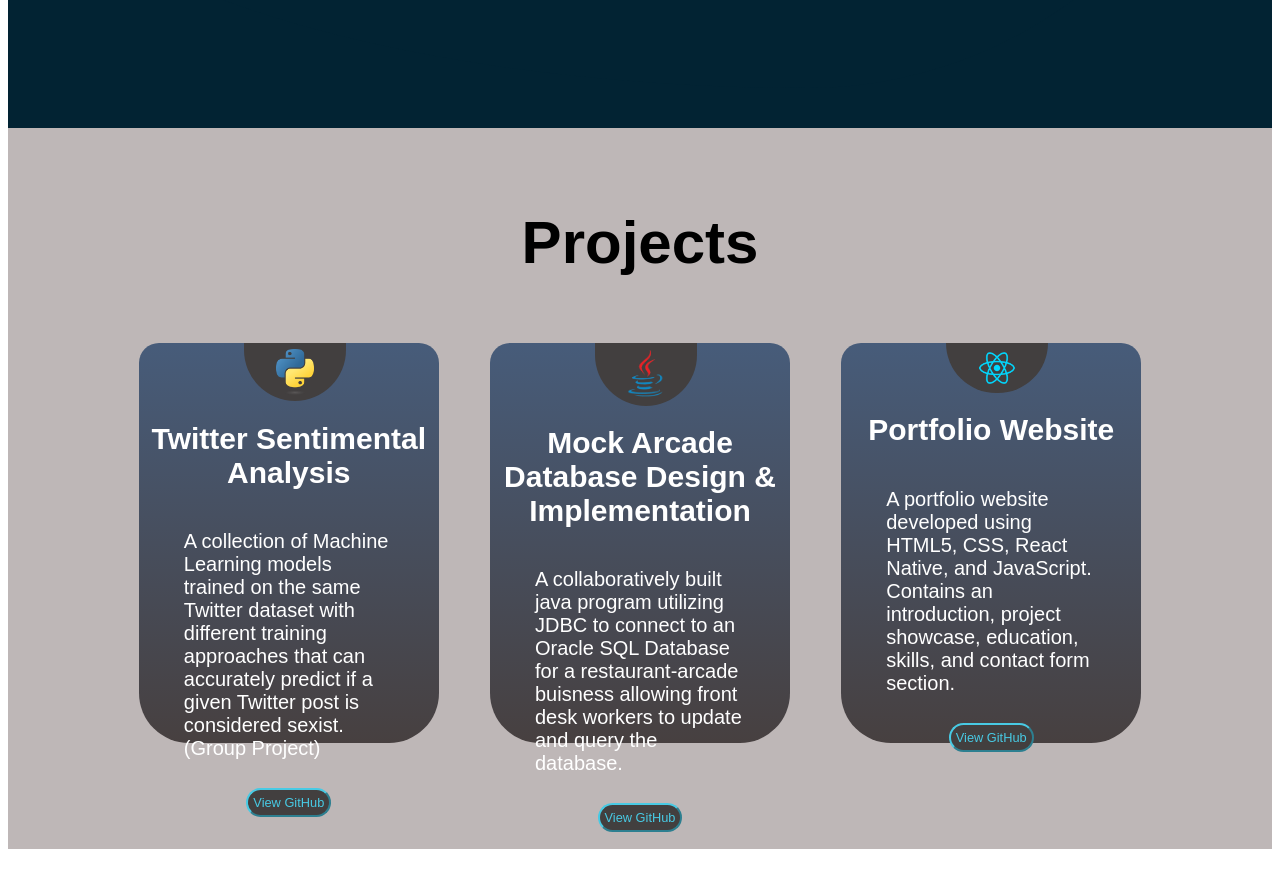
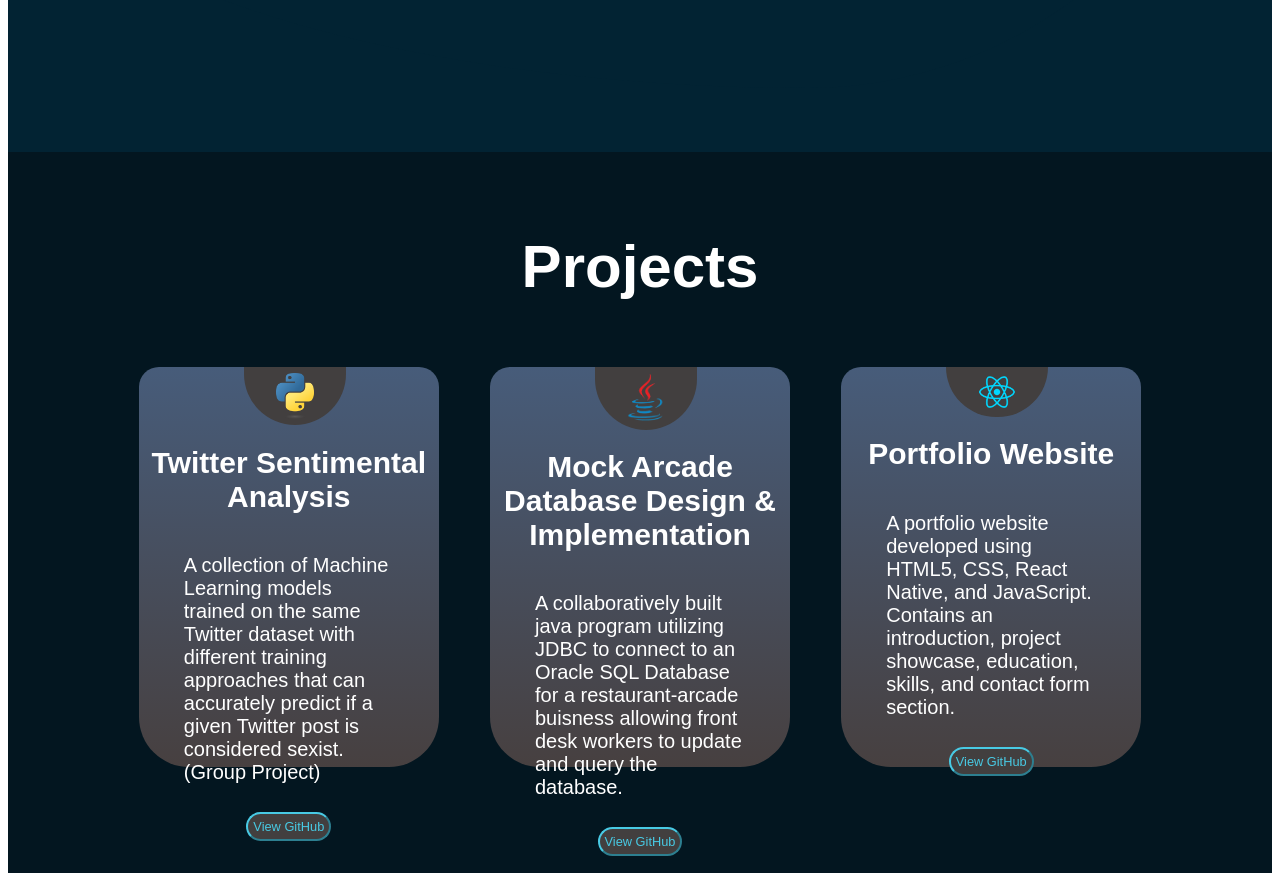
Before and after one commit to Jeziel-BG/PortfolioV2, a React (Create React App) app in the folder portfolio-site/: page / in a window 1280 px wide. Shown: the part 720-1601 px from the top of the page. Before the commit the page ends 1577 px from the top, so only its background shows below. Built offline with nearby package versions, Linux system fonts and the light colour scheme.

Commit message:
Testing Gradient Transitions

```diff
--- a/portfolio-site/src/App.css
+++ b/portfolio-site/src/App.css
@@ -1,3 +1,8 @@
 #Main{
   background-color: #022333;
 }
+
+#Intro-Proj-Gradient{
+  height: 3vh;
+  background-color: linear-gradient(to bottom, #022333, #031620);
+}
--- a/portfolio-site/src/App.js
+++ b/portfolio-site/src/App.js
@@ -10,6 +10,7 @@ function App() {
 
 
       <Introduction />
+      <div id='Intro-Proj-Gradient'></div>
       <Projects />
 
 
--- a/portfolio-site/src/Components/Projects/Projects.css
+++ b/portfolio-site/src/Components/Projects/Projects.css
@@ -1,5 +1,5 @@
 #Projects-Main{
-    background-color: rgb(190, 183, 183);
+    background-color: #031620;
     padding-bottom: 10vh;
 }
 
@@ -8,10 +8,12 @@
     font-weight: bold;
     font-size: clamp(30px, 1vw, 5vw);
     text-align: center;
+    color: white;
 }
 
 #Section-Header > h1{
     padding-top: 10vh;
+
 }
 
 #Grid{
```
